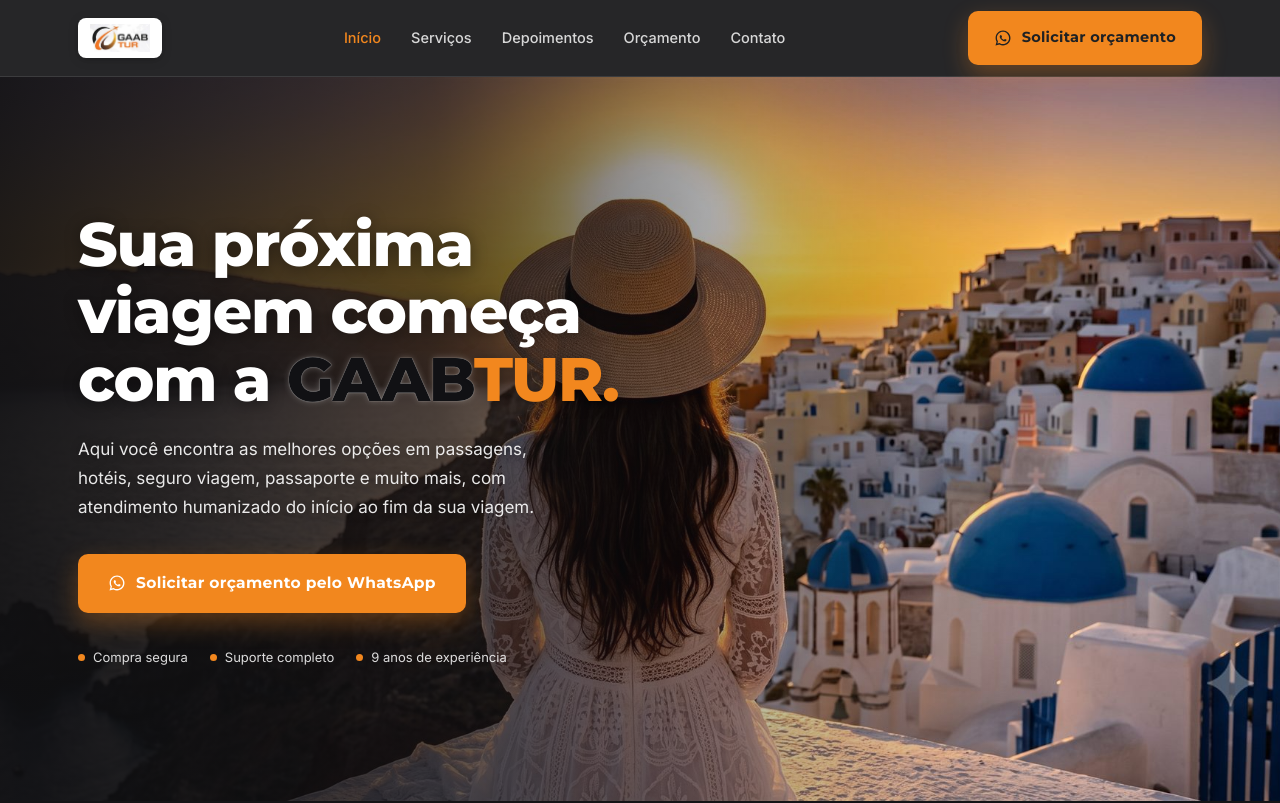
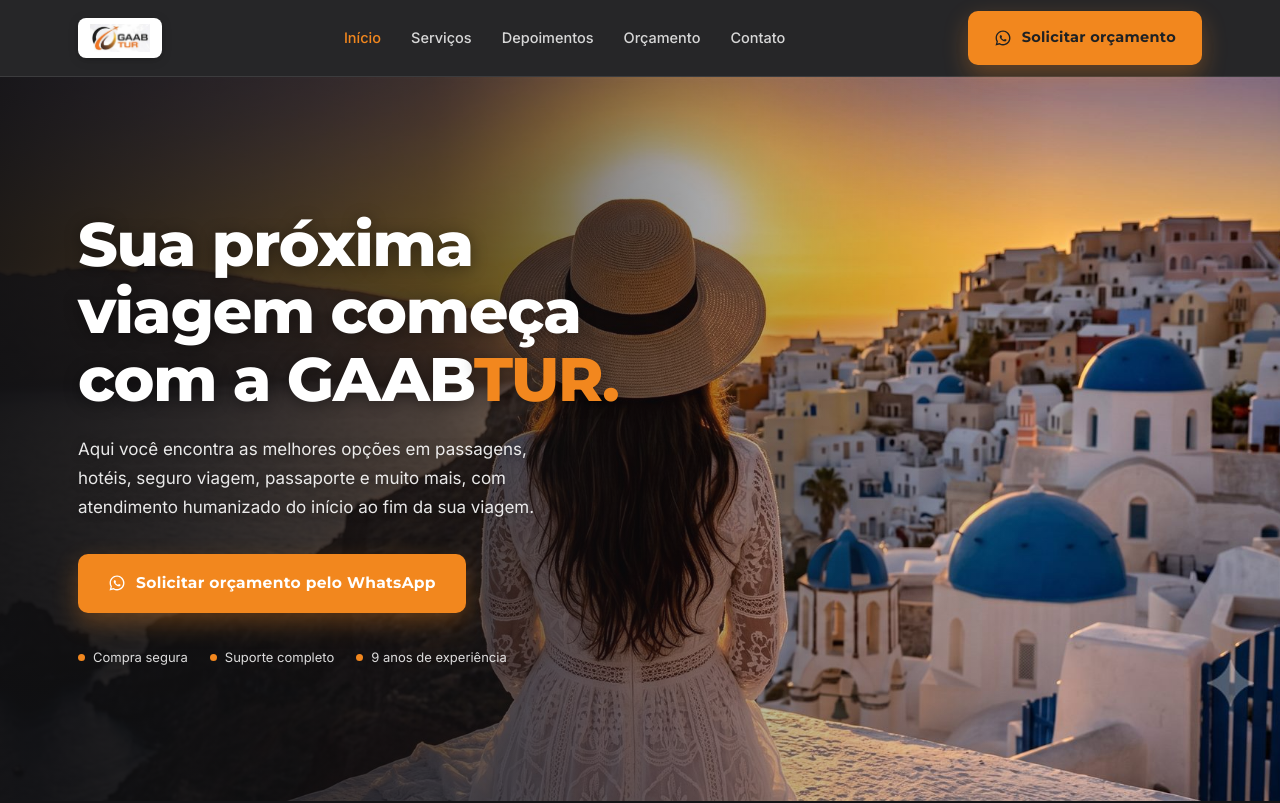
Before and after one commit to EuGabis/command_System, a Next.js app: page / in a window 1280 px wide. Shown: the top 803 px of the page. Built offline with nearby package versions, Linux system fonts and the light colour scheme.

Commit message:
style(site): revert wordmark GAAB to white + TUR orange

```diff
--- a/src/app/(site)/site.css
+++ b/src/app/(site)/site.css
@@ -26,8 +26,8 @@
 .gaab-root p { margin: 0; }
 .gaab-root a { color: inherit; text-decoration: none; }
 .orange { color: var(--orange); }
-/* Marca: GAAB preto (cor da marca). Contorno claro sutil p/ legibilidade em fundo escuro. */
-.wm-gaab { color: #111114; text-shadow: 0 0 1px rgba(255,255,255,.85), 0 0 6px rgba(255,255,255,.25); }
+/* Marca no wordmark: GAAB branco (fundo escuro) + TUR laranja. */
+.wm-gaab { color: #fff; }
 
 .g-container { width: 100%; max-width: 1180px; margin: 0 auto; padding: 0 28px; }
 .g-eyebrow { font-family: var(--font-body); font-size: 12px; font-weight: 700; letter-spacing: .2em; text-transform: uppercase; color: var(--orange); }
```
